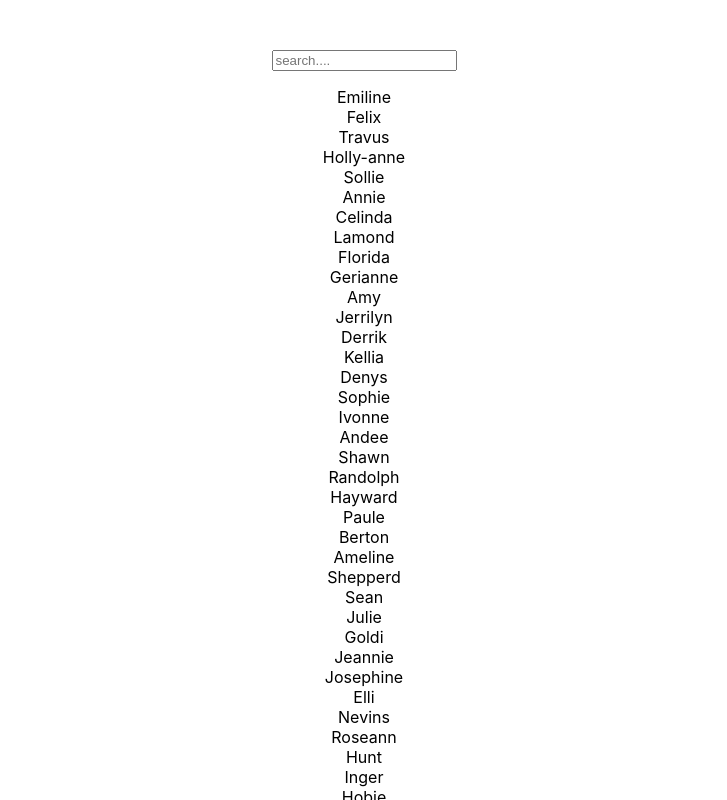
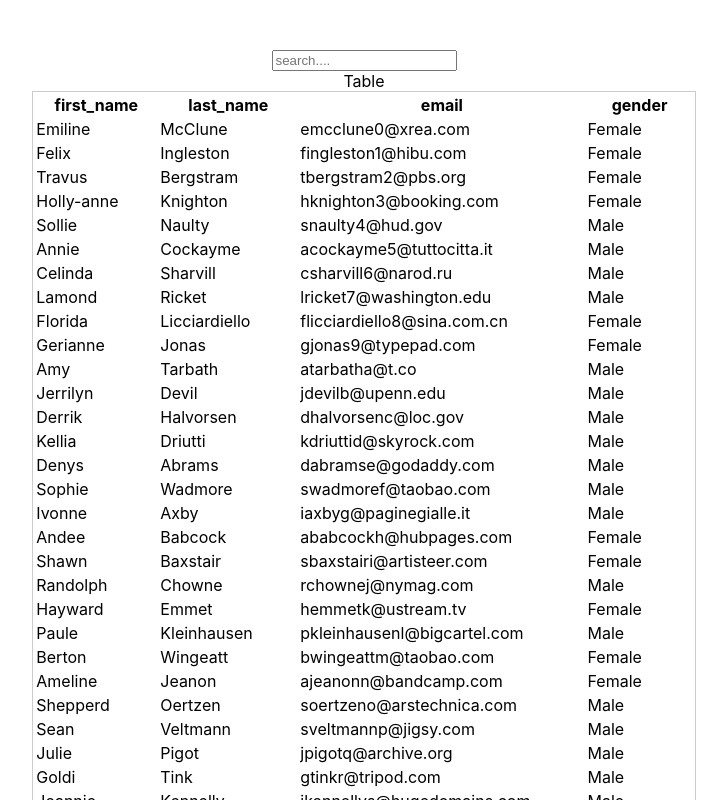
Before and after one commit to lokesh-jegini/reactjs-practice, a React (Create React App) app: page / in a window 1280 px wide. Shown: the top 800 px of the page, without its empty margins (136-863 px from the left). Built offline with nearby package versions, Linux system fonts and the light colour scheme.

Commit message:
table-creation-by uing object-data

```diff
--- a/src/App.js
+++ b/src/App.js
@@ -1,6 +1,7 @@
 import React, { useState} from 'react';
 import { Users } from './Users';
 import './App.css';
+import Table from './Table';
 
 function App() {
 
@@ -12,14 +13,7 @@ const [searchTerm, setSearchTerm] = useState("");
         setSearchTerm(event.target.value);
         console.log(searchTerm  )
       }}/>
-      <ul className="list">
-        {
-          Users.filter((user)=>{ return user.first_name.toLowerCase().includes(searchTerm)}).map((user) => {
-            return <li className="list-item" key={ user.id}>{ user.first_name}</li>
-          })
-        }
-
-      </ul>
+      <Table data={ Users} />
     </div>
   );
 }
--- /dev/null
+++ b/src/Table.js
@@ -0,0 +1,37 @@
+import React from 'react'
+
+export default function Table(probs) {
+    console.log(probs)
+    const {data} = probs;
+  return (
+    <div>
+          <center>Table</center>
+          <table style={{ border: "1px solid #ccc", }}>
+              <thead>
+                  <tr>
+                      <th>first_name</th>
+                      <th>last_name</th>
+                      <th>email</th>
+                      <th>gender</th>
+
+                  </tr>
+              </thead>
+              <tbody>
+                  {
+                      data.map((item, index) => {
+                         return <tr key={item.id}>
+                              <td>{item.first_name}</td>
+                              <td>{item.last_name}</td>
+                             <td>{item.email}</td>
+                                <td>{item.gender}</td>
+
+
+                          </tr>
+                      })
+                }
+
+              </tbody>
+          </table>
+    </div>
+  )
+}
```
